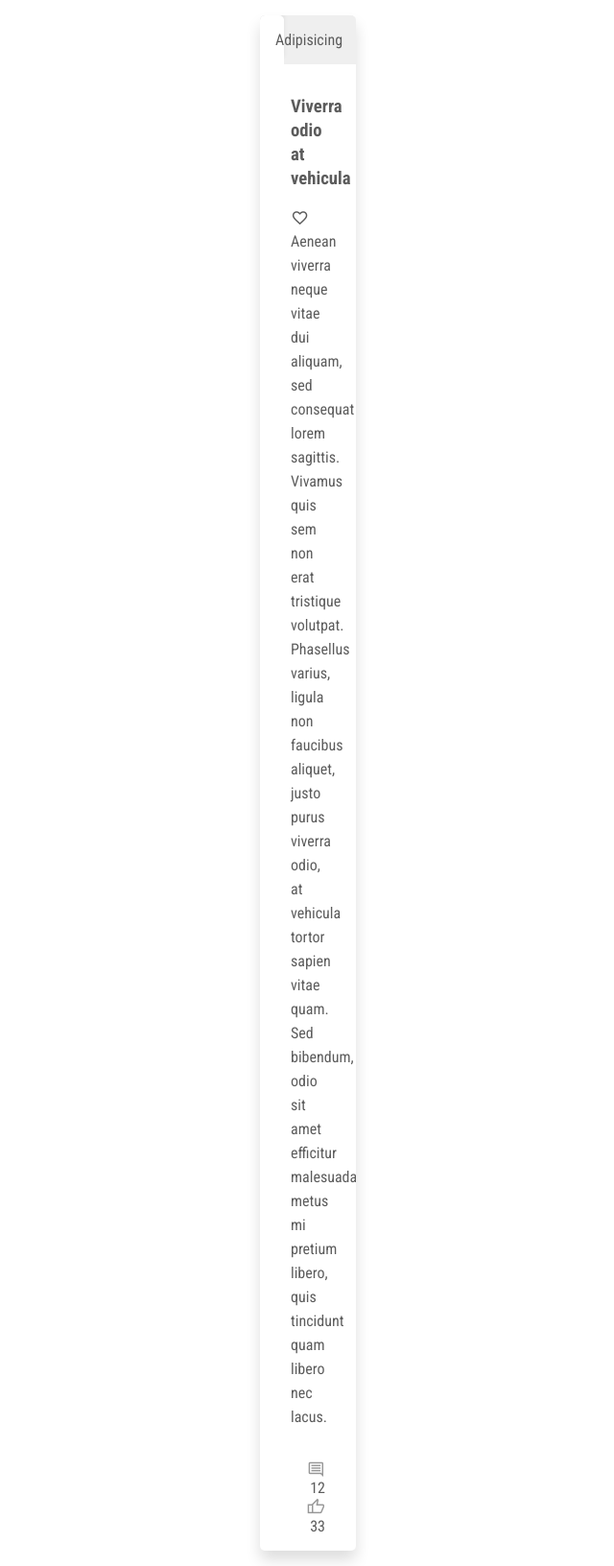
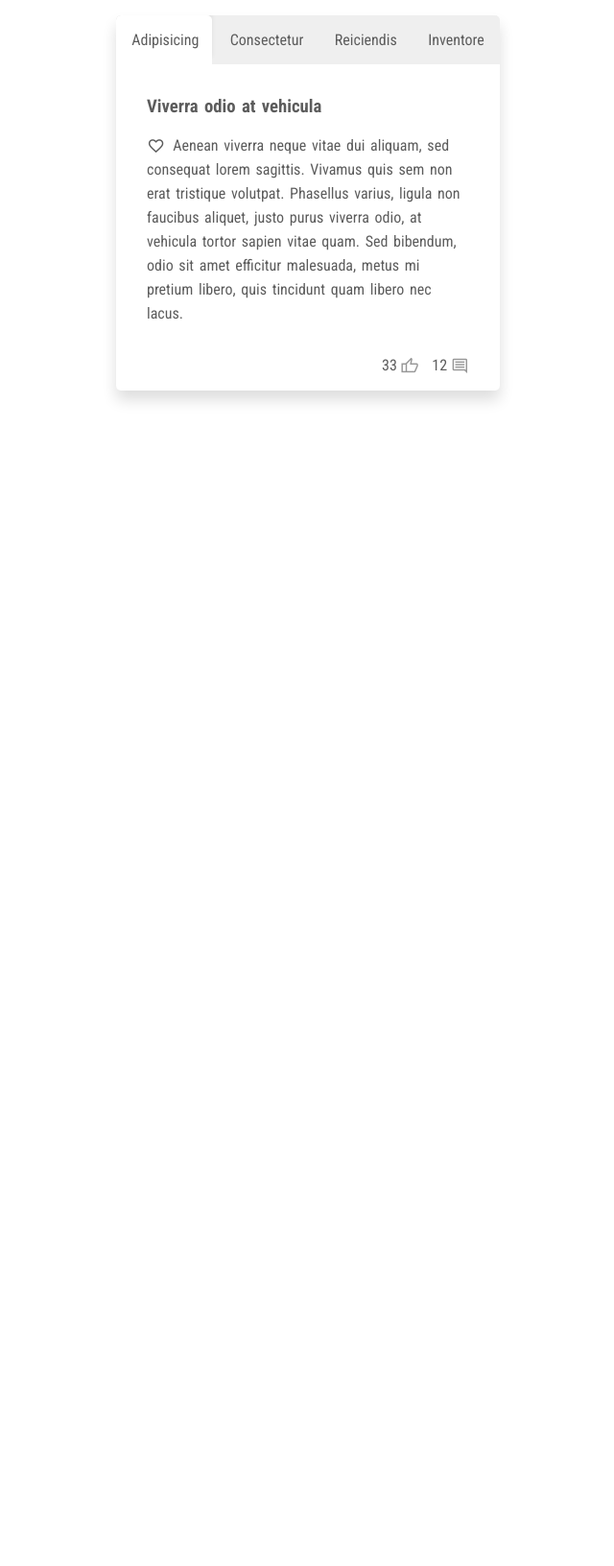
Before and after one commit to meysammohammadi/meysammohammadi.github.io, a PHP site: page /tabbed-menu/index.html in a window 1280 px wide. Shown: the whole page at 96% size, without its empty margins (319-959 px from the left). After the commit the page ends 419 px from the top, so only its background shows below. Run offline with PHP 8.4, Linux system fonts and the light colour scheme.

Commit message:
Update style.css

```diff
--- a/tabbed-menu/style.css
+++ b/tabbed-menu/style.css
@@ -21,7 +21,7 @@ body {
 }
 
 .container {
-  width: 100px;
+  width: 400px;
 
   background-color: #efefef;
   box-shadow: 0 10px 15px #0002;
```
